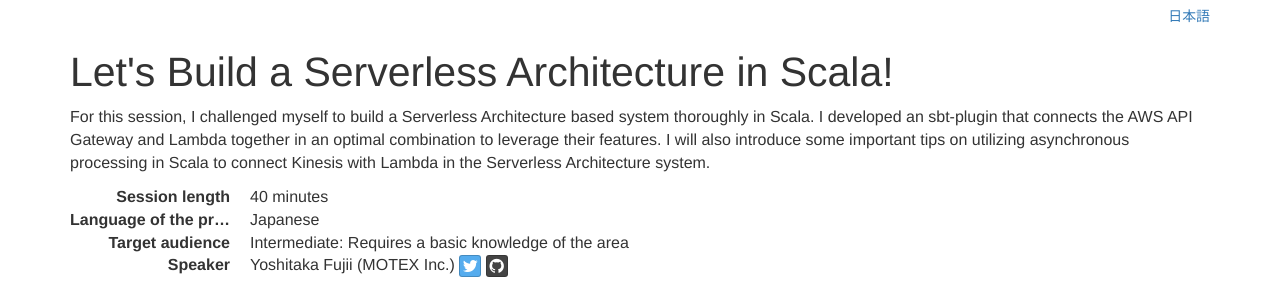
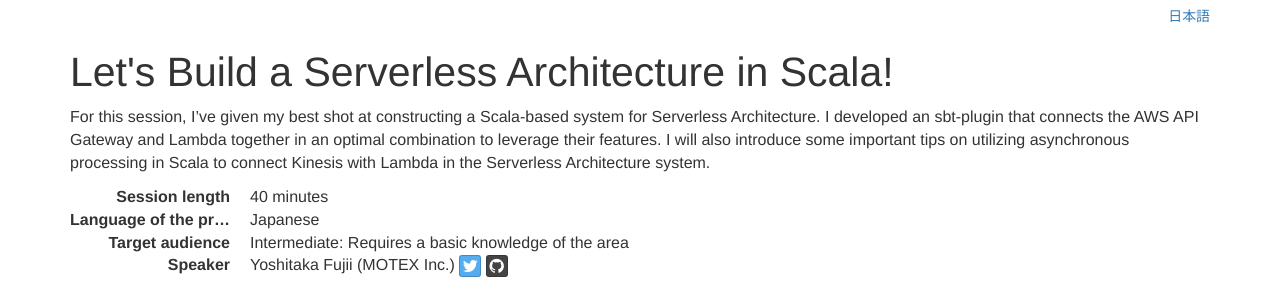
Before and after one commit to scalajp/2017.scalamatsuri.org, a Jekyll site: the page built from _candidates_en/YoshitakaFujii_1.md, in a window 1280 px wide. Shown: the part 153-453 px from the top of the page. Built offline with Jekyll 4.4.1, drawn with Linux system fonts in a browser that asks for light colours; nearby versions of some CDN libraries; comment, search, counter and statistics services are not loaded.

Commit message:
Update YoshitakaFujii_1.md

```diff
--- a/_candidates_en/YoshitakaFujii_1.md
+++ b/_candidates_en/YoshitakaFujii_1.md
@@ -12,6 +12,6 @@ tags:
   - Software Design and Architecture
   - Microservices
 ---
-For this session, I challenged myself to build a Serverless Architecture based system thoroughly in Scala.
+For this session, I've given my best shot at constructing a Scala-based system for Serverless Architecture.
 I developed an sbt-plugin that connects the AWS API Gateway and Lambda together in an optimal combination to leverage their features.
 I will also introduce some important tips on utilizing asynchronous processing in Scala to connect Kinesis with Lambda in the Serverless Architecture system.
```
